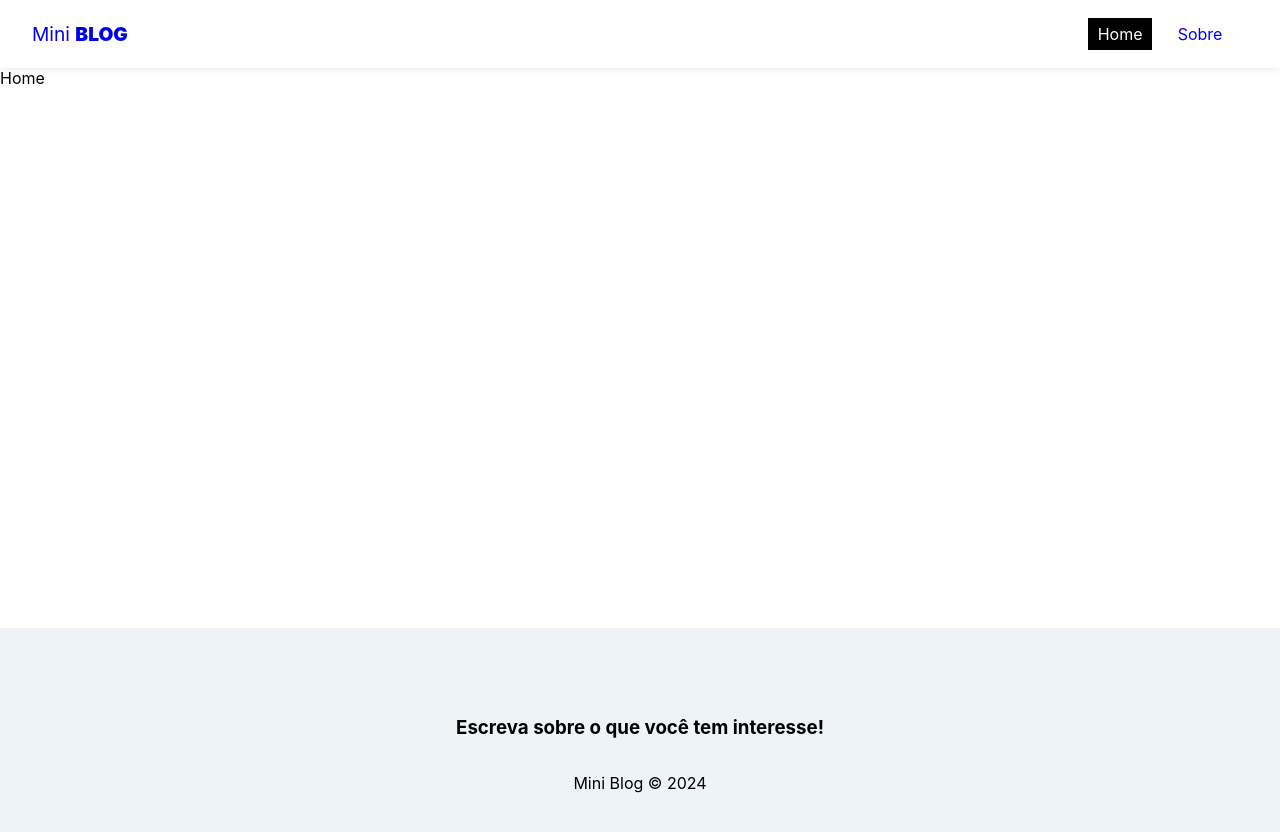
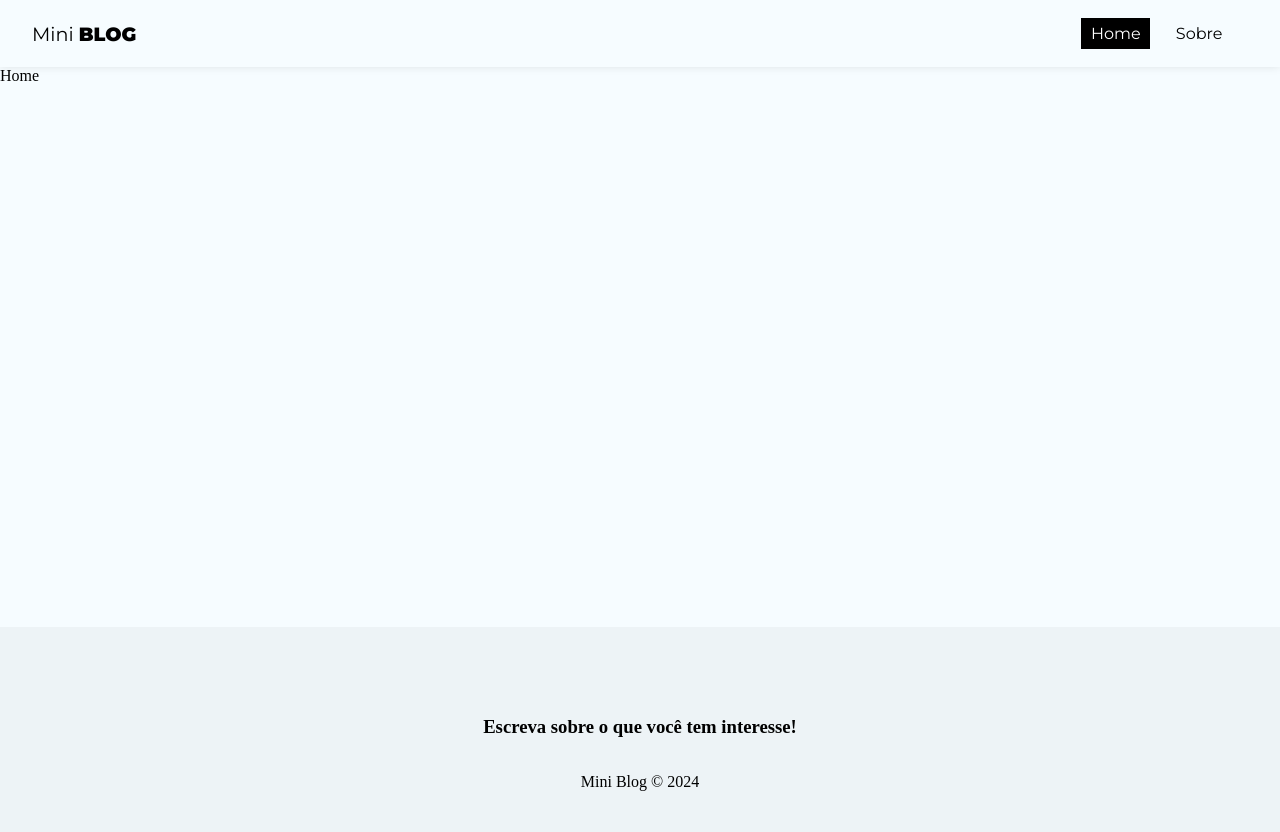
Before and after one commit to GuidoStocco/MiniBlog, a React (Create React App) app: page / in a window 1280 px wide. Shown: the top 832 px of the page. Built offline with nearby package versions, Linux system fonts and the light colour scheme.

Commit message:
estilos gerais

```diff
--- a/public/index.html
+++ b/public/index.html
@@ -24,7 +24,10 @@
       work correctly both with client-side routing and a non-root public URL.
       Learn how to configure a non-root public URL by running `npm run build`.
     -->
-    <title>React App</title>
+    <link rel="preconnect" href="https://fonts.googleapis.com">
+    <link rel="preconnect" href="https://fonts.gstatic.com" crossorigin>
+    <link href="https://fonts.googleapis.com/css2?family=Montserrat:ital,wght@0,100..900;1,100..900&family=Poppins:ital,wght@0,100;0,200;0,300;0,400;0,500;0,600;0,700;0,800;0,900;1,100;1,200;1,300;1,400;1,500;1,600;1,700;1,800;1,900&display=swap" rel="stylesheet">
+    <title>Mini Blog</title>
   </head>
   <body>
     <noscript>You need to enable JavaScript to run this app.</noscript>
--- a/src/index.css
+++ b/src/index.css
@@ -1,13 +1,35 @@
-body {
+@import url('https://fonts.googleapis.com/css2?family=Montserrat:ital,wght@0,100..900;1,100..900&family=Poppins:ital,wght@0,100;0,200;0,300;0,400;0,500;0,600;0,700;0,800;0,900;1,100;1,200;1,300;1,400;1,500;1,600;1,700;1,800;1,900&display=swap');
+
+body{
+  background-color: #f6fcff;
+  padding: 0;
   margin: 0;
-  font-family: -apple-system, BlinkMacSystemFont, 'Segoe UI', 'Roboto', 'Oxygen',
-    'Ubuntu', 'Cantarell', 'Fira Sans', 'Droid Sans', 'Helvetica Neue',
-    sans-serif;
-  -webkit-font-smoothing: antialiased;
-  -moz-osx-font-smoothing: grayscale;
+
 }
 
-code {
-  font-family: source-code-pro, Menlo, Monaco, Consolas, 'Courier New',
-    monospace;
+input::placeholder,
+textarea::placeholder{
+  font-family: 'montSerrat', sans-serif;
 }
+
+input:focus,
+textarea:focus{
+  outline: none;
+}
+
+a,
+nav button{
+  text-decoration: none;
+  background-color: transparent;
+  border: none;
+  color: #000;
+  transition: .4s;
+  font-size: 1em;
+  cursor: pointer;
+  font-family: "MontSerrat";
+}
+
+a:hover,
+nav button:hover{
+  color: #bbb;
+}
```
Also changed, not shown: src/components/Navbar.js (line endings or trailing spaces).
